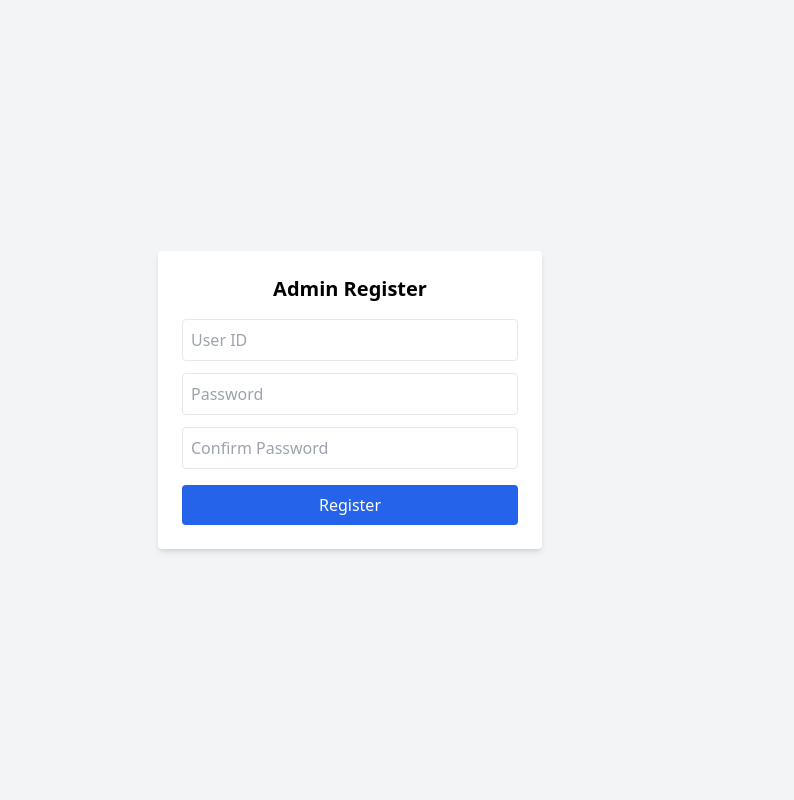
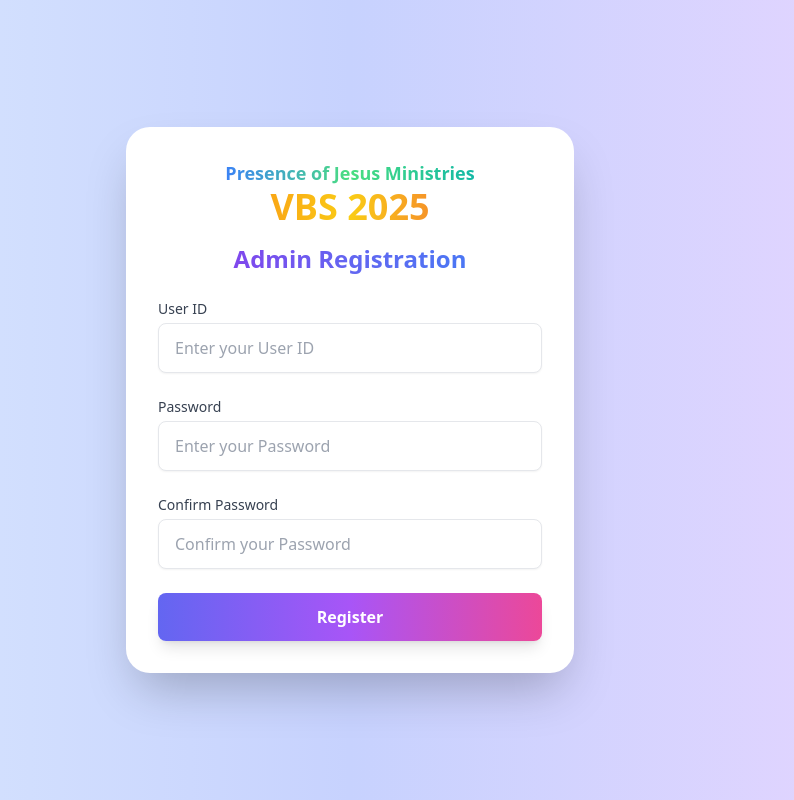
Before and after one commit to MMagesh23/AMS, a React (Vite) app in the folder frontend/: page /admin-register in a window 1280 px wide. Shown: the whole page, without its empty margins (290-1084 px from the left). Built offline with nearby package versions, Linux system fonts and the light colour scheme.

Commit message:
Update AdminRegister.jsx

```diff
--- a/frontend/src/pages/AdminRegister.jsx
+++ b/frontend/src/pages/AdminRegister.jsx
@@ -1,6 +1,6 @@
 import { useState } from 'react';
+import api from '../utils/api';
 import { useNavigate } from "react-router-dom";
-import api from '../utils/api';
 import { toast, ToastContainer } from "react-toastify";
 
 const AdminRegister = () => {
@@ -11,51 +11,99 @@
 
   const handleSubmit = async e => {
     e.preventDefault();
+
+    // Frontend validation for password and confirm password
+    if (form.password !== form.confirmPassword) {
+      toast.error("Passwords do not match");
+      return;
+    }
+
+    if (form.password.length < 8) {
+      toast.error("Password must be at least 8 characters long");
+      return;
+    }
+
     try {
-      const res = await api.post('/auth/admin-register', form);
+      const res = await api.post('/auth/admin-register', { userID: form.userID, password: form.password });
       toast.success("Registration successfully");
       navigate('/admin-login');
     } catch (err) {
-      toast.error("Registration failed");
+      toast.error(err.response?.data?.message || "Registration failed");
     }
   };
 
+  return (
+    <div className="min-h-screen flex items-center justify-center bg-gradient-to-r from-blue-100 via-indigo-200 to-purple-200 px-4">
+      <ToastContainer />
+      <div className="w-full max-w-md bg-white p-8 rounded-3xl shadow-2xl">
+        {/* Gradient-Styled Headings */}
+        <div className="text-center mb-6">
+          <h2 className="text-lg font-semibold text-indigo-600">
+            <span className="bg-gradient-to-r from-blue-500 via-green-400 to-teal-500 text-transparent bg-clip-text">
+              Presence of Jesus Ministries
+            </span>
+          </h2>
+          <h1 className="text-4xl font-extrabold text-transparent bg-clip-text bg-gradient-to-r from-orange-500 via-yellow-400 to-red-500">
+            VBS 2025
+          </h1>
+          <h2 className="text-2xl font-bold text-center bg-gradient-to-r from-purple-600 via-indigo-500 to-blue-500 text-transparent bg-clip-text mt-4">
+            Admin Registration
+          </h2>
+        </div>
 
-
-  return (
-    <div className="flex items-center justify-center h-screen bg-gray-100">
-         <ToastContainer />
-      <form onSubmit={handleSubmit} className="bg-white shadow-md rounded p-6 w-full max-w-sm">
-        <h2 className="text-xl font-bold mb-4 text-center">Admin Register</h2>
+        {/* Registration Form */}
+        <form onSubmit={handleSubmit} className="space-y-6">
+          {/* User ID Input */}
+          <div>
+            <label className="block text-sm font-medium text-gray-700">User ID</label>
             <input
               type="text"
               name="userID"
-          placeholder="User ID"
+              placeholder="Enter your User ID"
               value={form.userID}
               onChange={handleChange}
-          className="w-full mb-3 p-2 border rounded"
+              className="w-full mt-1 px-4 py-3 border rounded-lg shadow-sm focus:outline-none focus:ring-2 focus:ring-indigo-500 focus:border-indigo-500 transition"
               required
             />
+          </div>
+
+          {/* Password Input */}
+          <div>
+            <label className="block text-sm font-medium text-gray-700">Password</label>
             <input
               type="password"
               name="password"
-          placeholder="Password"
+              placeholder="Enter your Password"
               value={form.password}
               onChange={handleChange}
-          className="w-full mb-3 p-2 border rounded"
+              className="w-full mt-1 px-4 py-3 border rounded-lg shadow-sm focus:outline-none focus:ring-2 focus:ring-indigo-500 focus:border-indigo-500 transition"
               required
             />
+          </div>
+
+          {/* Confirm Password Input */}
+          <div>
+            <label className="block text-sm font-medium text-gray-700">Confirm Password</label>
             <input
               type="password"
               name="confirmPassword"
-          placeholder="Confirm Password"
+              placeholder="Confirm your Password"
               value={form.confirmPassword}
               onChange={handleChange}
-          className="w-full mb-4 p-2 border rounded"
+              className="w-full mt-1 px-4 py-3 border rounded-lg shadow-sm focus:outline-none focus:ring-2 focus:ring-indigo-500 focus:border-indigo-500 transition"
               required
             />
-        <button className="w-full bg-blue-600 text-white py-2 rounded hover:bg-blue-700">Register</button>
+          </div>
+
+          {/* Submit Button */}
+          <button
+            type="submit"
+            className="w-full bg-gradient-to-r from-indigo-500 via-purple-500 to-pink-500 hover:from-indigo-600 hover:via-purple-600 hover:to-pink-600 text-white py-3 rounded-lg font-semibold shadow-lg transition duration-300"
+          >
+            Register
+          </button>
         </form>
+      </div>
     </div>
   );
 };
```
Lines whose indentation alone changed are shown as unchanged.
